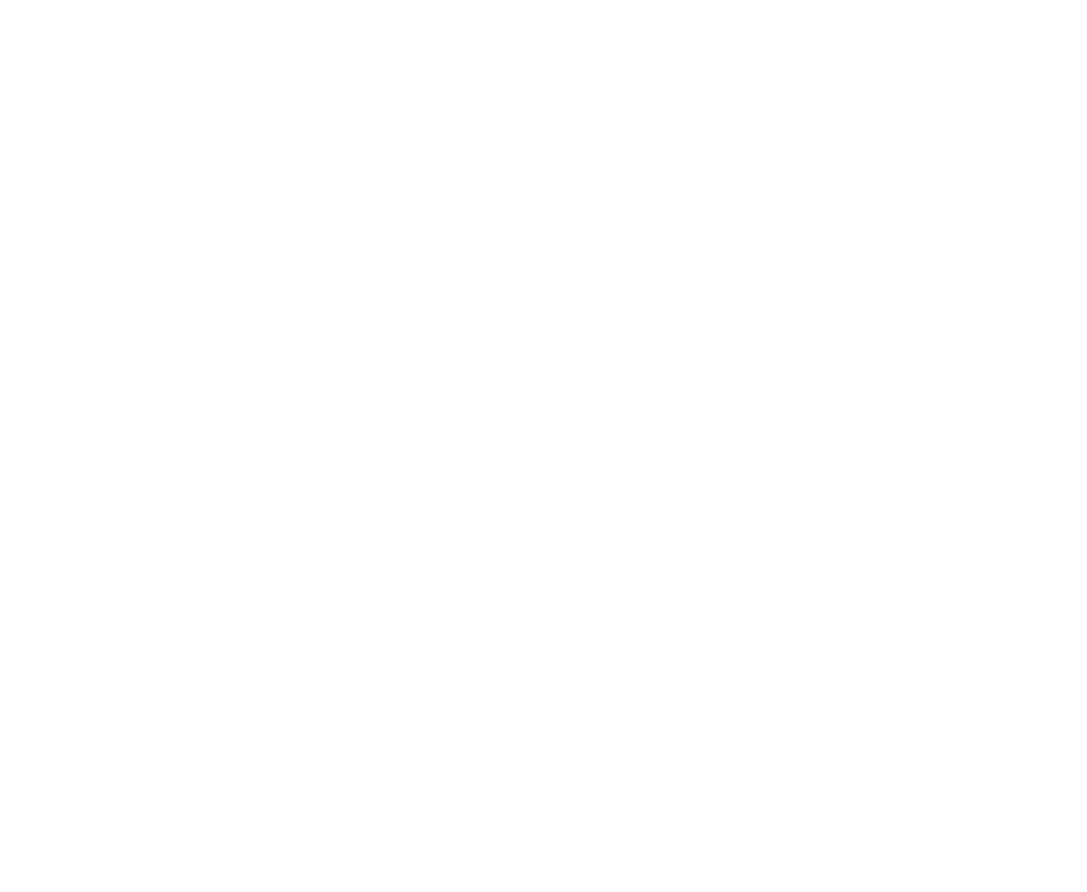
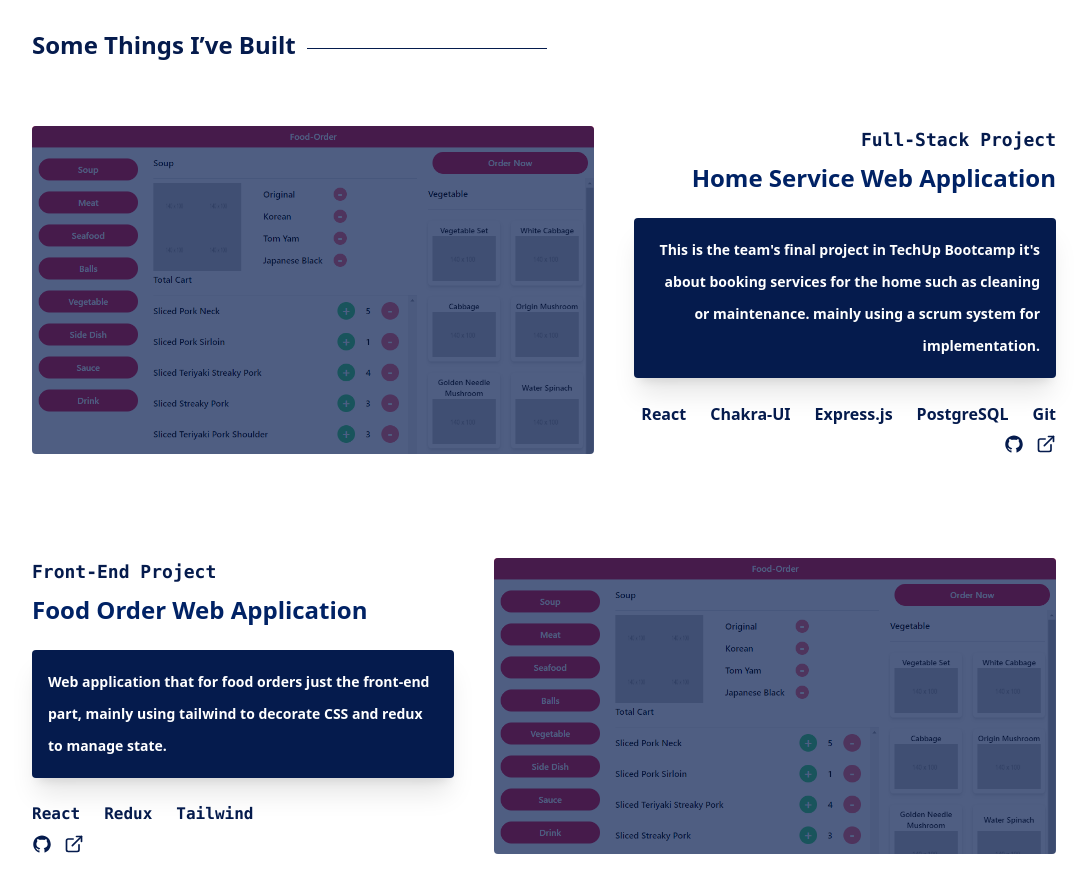
Before and after one commit to Touchsung/responsive-portfolio, a React (Create React App) app: page / in a window 1280 px wide. Shown: the part 1780-2672 px from the top of the page, without its empty margins (96-1183 px from the left). Before the commit the page ends 1600 px from the top, so only its background shows below. Built offline with nearby package versions, Linux system fonts and the light colour scheme; the HTML template or start-up script is replaced by a standard one.

Commit message:
feat: add experience component

```diff
--- a/package.json
+++ b/package.json
@@ -8,6 +8,7 @@
     "@testing-library/user-event": "^13.5.0",
     "react": "^18.2.0",
     "react-dom": "^18.2.0",
+    "react-icons": "^4.6.0",
     "react-scripts": "5.0.1",
     "web-vitals": "^2.1.4"
   },
--- a/src/App.js
+++ b/src/App.js
@@ -1,5 +1,6 @@
 import React from "react";
 import About from "./components/About";
+import Experience from "./components/Experience";
 import Introduction from "./components/Introduction";
 import Navbar from "./components/Navbar";
 
@@ -9,6 +10,7 @@ const App = () => {
             <Navbar />
             <Introduction />
             <About />
+            <Experience />
         </>
 
 
--- a/src/components/About.js
+++ b/src/components/About.js
@@ -2,7 +2,7 @@ import React from "react";
 
 const About = () => {
     return (
-        <section className="flex flex-col gap-6 max-w-screen-xl m-auto my-auto px-20 py-20 text-base font-semibold min-h-screen justify-center">
+        <section className="flex flex-col gap-6 max-w-screen-xl m-auto my-auto p-32 text-base font-semibold justify-center">
             <h1 className="text-primaryText text-2xl font-bold after:content-[''] after:h-[1px] after:w-60 after:bg-primaryText after:block after:relative after:top-[-13px] after:ml-32">About Me</h1>
             <div className="content_about_me grid grid-cols-[3fr,2fr] gap-10">
                 <article className="text-contentText text-lg max-w-xl leading-8 flex flex-col gap-6">
@@ -32,8 +32,6 @@ const About = () => {
                             <li className="before:content-['▹'] before:text-highlightText before:text-base before:mr-2 ">PostgreSQL</li>
                         </ul>
                     </div>
-
-
                 </article>
                 <div className="image_about_me max-w-xs">
                     <img src="https://brittanychiang.com/static/30a645f7db6038f83287d0c6042d3b2b/f9526/me.avif" alt="Jettapat" className="w-full rounded-md" />
--- /dev/null
+++ b/src/components/Experience.js
@@ -0,0 +1,81 @@
+import React from "react";
+import { AiFillGithub } from 'react-icons/ai';
+import { FiExternalLink } from 'react-icons/fi'
+import foodOrderApp from "../assets/Food-Order-App.png";
+const Experience = () => {
+    return (
+        <section className="flex flex-col gap-6 max-w-screen-xl m-auto my-auto p-32 text-base font-semibold  justify-center">
+            <h1 className="text-primaryText text-2xl font-bold after:content-[''] after:h-[1px] after:w-60 after:bg-primaryText after:block after:relative after:top-[-13px] after:ml-[275px]">Some Things I’ve Built</h1>
+            <div className="my_project grid grid-cols-[4fr,3fr] gap-10 my-10">
+                <div className="image_project relative overflow-hidden mix-w-lg w-full rounded">
+                    <a href='https://touchsung.github.io/Food-Menu-Order/' target="_blank" rel="noreferrer">
+                        <div className=" bg-primaryText w-full h-full opacity-70 z-10 absolute hover:opacity-0 ease-in-out duration-500" />
+                        <img src={foodOrderApp} alt="foodOrderApp" className="absolute" />
+                    </a>
+                </div>
+                <div className="description_project flex flex-col items-end gap-2">
+                    <h2 className="text-primaryText text-lg font-mono">Full-Stack Project</h2>
+                    <h1 className="text-secondaryText text-2xl font-bold">Home Service Web Application</h1>
+                    <p className="text-white bg-primaryText text-sm max-w-xl leading-8 p-4 rounded shadow-xl my-4 text-end">
+                        This is the team's final project in TechUp Bootcamp it's about booking services for the home such as cleaning or maintenance. mainly using a scrum system for implementation.
+                    </p>
+                    <ul className="text-primaryText text-base flex gap-6 font- flex-wrap justify-end">
+                        <li>React</li>
+                        <li>Chakra-UI</li>
+                        <li>Express.js</li>
+                        <li>PostgreSQL</li>
+                        <li>Git</li>
+                    </ul>
+                    <ul className="text-primaryText text-xl flex gap-3">
+                        <li>
+                            <a href='https://github.com/Touchsung/Food-Menu-Order' target="_blank" rel="noreferrer">
+                                <AiFillGithub className="hover:text-primaryBg ease-in-out duration-200" />
+                            </a>
+                        </li>
+                        <li>
+                            <a href='https://touchsung.github.io/Food-Menu-Order/' target="_blank" rel="noreferrer">
+                                <FiExternalLink className="hover:text-primaryBg ease-in-out duration-200" />
+                            </a>
+                        </li>
+                    </ul>
+                </div>
+            </div>
+            <div className="my_project grid grid-cols-[3fr,4fr] gap-10 my-10">
+                <div className="image_project relative overflow-hidden mix-w-lg w-full rounded order-last">
+                    <a href='https://touchsung.github.io/Food-Menu-Order/' target="_blank" rel="noreferrer">
+                        <div className=" bg-primaryText w-full h-full opacity-70 z-10 absolute hover:opacity-0 ease-in-out duration-500" />
+                        <img src={foodOrderApp} alt="foodOrderApp" className="absolute" />
+                    </a>
+                </div>
+                <div className="description_project flex flex-col items-start gap-2">
+                    <h2 className="text-primaryText text-lg font-mono">Front-End Project</h2>
+                    <h1 className="text-secondaryText text-2xl font-bold">Food Order Web Application</h1>
+                    <p className="text-white bg-primaryText text-sm max-w-xl leading-8 p-4 rounded shadow-xl my-4 text-start">
+                        Web application that for food orders just the front-end part, mainly using tailwind to decorate CSS and redux to manage state.
+                    </p>
+                    <ul className="text-primaryText text-base flex gap-6 font-mono">
+                        <li>React</li>
+                        <li>Redux</li>
+                        <li>Tailwind</li>
+                    </ul>
+                    <ul className="text-primaryText text-xl flex gap-3">
+                        <li>
+                            <a href='https://github.com/Touchsung/Food-Menu-Order' target="_blank" rel="noreferrer">
+                                <AiFillGithub className="hover:text-primaryBg ease-in-out duration-200" />
+                            </a>
+                        </li>
+                        <li>
+                            <a href='https://touchsung.github.io/Food-Menu-Order/' target="_blank" rel="noreferrer">
+                                <FiExternalLink className="hover:text-primaryBg ease-in-out duration-200" />
+                            </a>
+                        </li>
+                    </ul>
+
+
+                </div>
+            </div>
+        </section >
+    )
+}
+
+export default Experience
--- a/src/components/Introduction.js
+++ b/src/components/Introduction.js
@@ -2,11 +2,11 @@ import React from "react";
 
 const Introduction = () => {
     return (
-        <header className="flex flex-col gap-4 max-w-screen-xl m-auto my-auto px-20 py-20 text-base font-semibold min-h-screen justify-center">
+        <header className="flex flex-col gap-4 max-w-screen-xl m-auto my-auto px-32 py-20 text-base font-semibold min-h-screen justify-center">
             <h2 className="text-primaryText text-lg">Hi, my name is</h2>
             <h1 className="text-primaryText text-6xl font-bold">Jettapat Thongsima</h1>
             <h1 className="text-secondaryText text-6xl font-bold">Now I build things for the web.</h1>
-            <p className="text-contentText text-lg max-w-xl mt-4 leading-8">I'm a software develope based in Thailand, I’am coding with a clean and beautiful problem solving in mind. Currently, I'm looking for new jobs about full stack developer.</p>
+            <p className="text-contentText text-lg max-w-xl mt-4 leading-8">I'm a software developer based in Thailand, I’am coding with a clean and beautiful problem solving in mind. Currently, I'm looking for new jobs about full stack developer.</p>
         </header >
     )
 }
--- a/src/components/Navbar.js
+++ b/src/components/Navbar.js
@@ -11,9 +11,9 @@ const Navbar = () => {
                 <li className="p-2">
                     <a href="/" className=" hover:text-primaryBg ease-in-out duration-200 active:text-primaryText">Experience</a>
                 </li>
-                <li className="p-2">
+                {/* <li className="p-2">
                     <a href="/" className=" hover:text-primaryBg ease-in-out duration-200 active:text-primaryText">Work</a>
-                </li>
+                </li> */}
                 <li className="p-2">
                     <a href="/" className=" hover:text-primaryBg ease-in-out duration-200 active:text-primaryText">Contact</a>
                 </li>
```
Also changed, not shown: src/assets/Food-Order-App.png (added), 1 other file (tests, documents, lock files or other folders).
